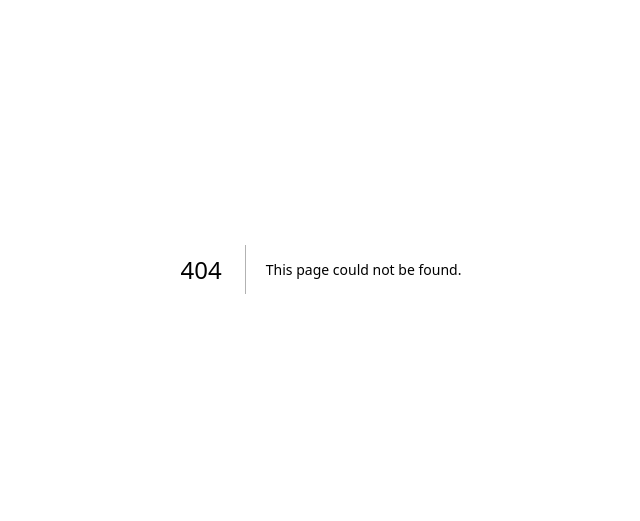
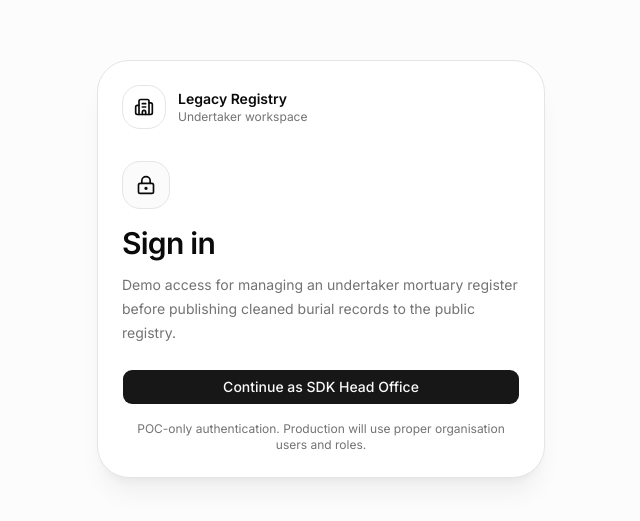
Before and after one commit to SentinelDeveloper0850/legacy-registry-website, a Next.js app: page /undertaker/login in a window 1280 px wide. Before the commit this address had no page. Shown: the part 131-652 px from the top of the page, without its empty margins (319-959 px from the left). Built offline with nearby package versions, Linux system fonts and the light colour scheme.

Commit message:
Add undertaker demo login page

```diff
--- /dev/null
+++ b/app/undertaker/login/page.tsx
@@ -0,0 +1,51 @@
+"use client"
+
+import { useRouter, useSearchParams } from "next/navigation"
+import { Building2, LockKeyhole } from "lucide-react"
+
+import { Button } from "@/components/ui/button"
+
+export default function UndertakerLoginPage() {
+  const router = useRouter()
+  const searchParams = useSearchParams()
+  const redirectTo = searchParams.get("redirectTo") || "/undertaker"
+
+  function handleDemoLogin() {
+    window.localStorage.setItem("legacy-registry-undertaker-auth", "true")
+    router.push(redirectTo)
+  }
+
+  return (
+    <main className="flex min-h-svh items-center justify-center bg-muted/30 px-6 py-12">
+      <section className="w-full max-w-md rounded-[2rem] border bg-card p-6 shadow-xl shadow-foreground/5">
+        <div className="mb-8 flex items-center gap-3">
+          <div className="flex size-11 items-center justify-center rounded-2xl border bg-background">
+            <Building2 className="size-5" aria-hidden="true" />
+          </div>
+          <div>
+            <p className="text-sm font-semibold">Legacy Registry</p>
+            <p className="text-xs text-muted-foreground">Undertaker workspace</p>
+          </div>
+        </div>
+
+        <div className="mb-6">
+          <div className="mb-4 flex size-12 items-center justify-center rounded-2xl border bg-muted/40">
+            <LockKeyhole className="size-5" aria-hidden="true" />
+          </div>
+          <h1 className="text-3xl font-semibold tracking-tight">Sign in</h1>
+          <p className="mt-3 text-sm leading-6 text-muted-foreground">
+            Demo access for managing an undertaker mortuary register before publishing cleaned burial records to the public registry.
+          </p>
+        </div>
+
+        <Button type="button" size="lg" className="w-full" onClick={handleDemoLogin}>
+          Continue as SDK Head Office
+        </Button>
+
+        <p className="mt-4 text-center text-xs text-muted-foreground">
+          POC-only authentication. Production will use proper organisation users and roles.
+        </p>
+      </section>
+    </main>
+  )
+}
```
